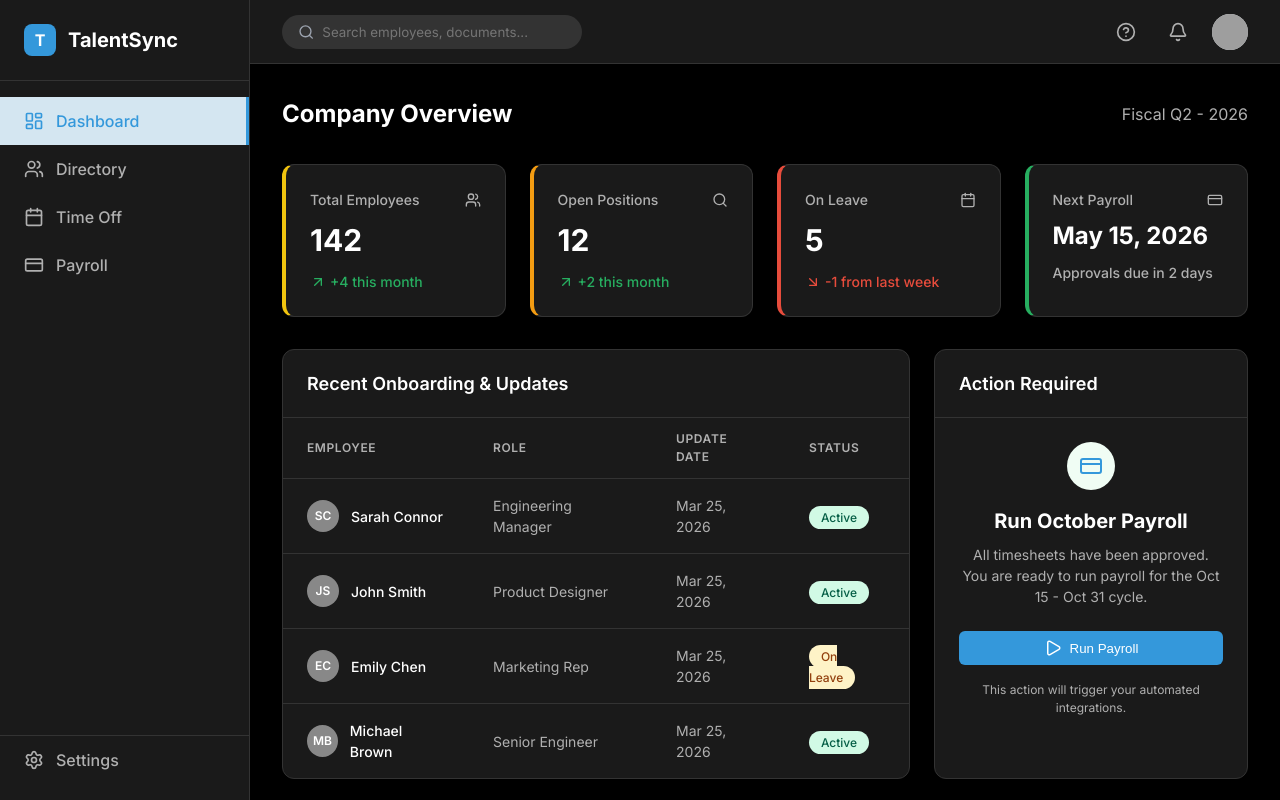
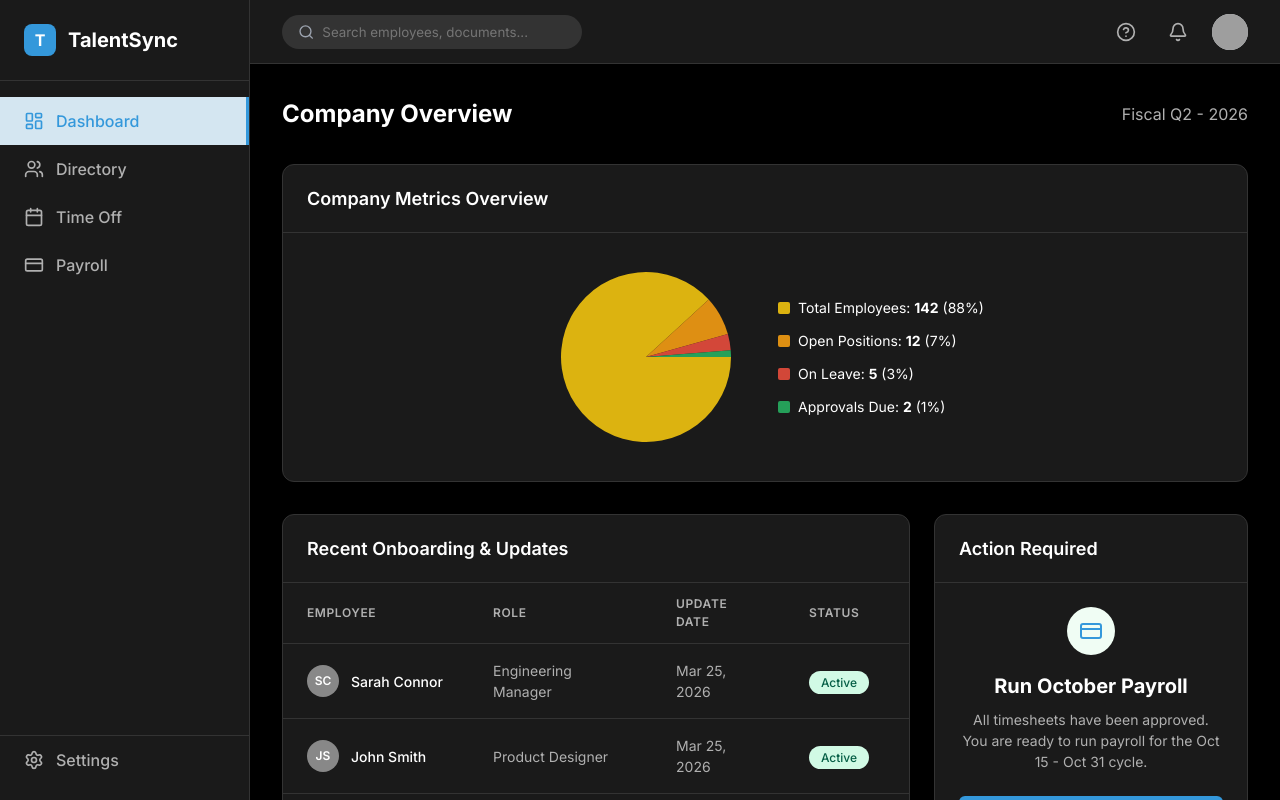
Before and after one commit to yuvalSela/DemoSite, a React app in the folder frontend/: page / in a window 1280 px wide. Built offline with nearby package versions, Linux system fonts and the light colour scheme; grey boxes are pictures that could not be loaded; the HTML template or start-up script is replaced by a standard one.

Commit message:
cli-tool-claude: apply requested changes

```diff
--- a/frontend/src/App.jsx
+++ b/frontend/src/App.jsx
@@ -4,6 +4,69 @@ import {
   Search, Bell, HelpCircle, ArrowUpRight, ArrowDownRight,
   CheckCircle2, Loader2, Play, FileText, Check, X
 } from 'lucide-react';
+
+// Pie Chart Component
+const PieChart = ({ data }) => {
+  let currentAngle = 0;
+  const segments = [];
+  const colors = ['#f1c40f', '#f39c12', '#e74c3c', '#27ae60'];
+  const total = data.reduce((sum, item) => sum + item.value, 0);
+
+  data.forEach((item, index) => {
+    const sliceAngle = (item.value / total) * 360;
+    const startAngle = currentAngle;
+    const endAngle = currentAngle + sliceAngle;
+
+    const startRad = (startAngle * Math.PI) / 180;
+    const endRad = (endAngle * Math.PI) / 180;
+
+    const x1 = 100 + 85 * Math.cos(startRad);
+    const y1 = 100 + 85 * Math.sin(startRad);
+    const x2 = 100 + 85 * Math.cos(endRad);
+    const y2 = 100 + 85 * Math.sin(endRad);
+
+    const largeArc = sliceAngle > 180 ? 1 : 0;
+
+    const pathData = [
+      `M 100 100`,
+      `L ${x1} ${y1}`,
+      `A 85 85 0 ${largeArc} 1 ${x2} ${y2}`,
+      'Z'
+    ].join(' ');
+
+    segments.push(
+      <path key={index} d={pathData} fill={colors[index]} opacity="0.9" stroke="none" />
+    );
+
+    currentAngle = endAngle;
+  });
+
+  return (
+    <div style={{ display: 'flex', alignItems: 'center', gap: '2rem', justifyContent: 'center' }}>
+      <svg width="200" height="200" viewBox="0 0 200 200" style={{ flexShrink: 0 }}>
+        {segments}
+      </svg>
+      <div style={{ display: 'flex', flexDirection: 'column', gap: '0.75rem' }}>
+        {data.map((item, index) => (
+          <div key={index} style={{ display: 'flex', alignItems: 'center', gap: '0.5rem' }}>
+            <div
+              style={{
+                width: '12px',
+                height: '12px',
+                borderRadius: '2px',
+                backgroundColor: colors[index],
+                opacity: '0.9'
+              }}
+            />
+            <span style={{ fontSize: '0.875rem', color: 'var(--text-primary)' }}>
+              {item.label}: <strong>{item.value}</strong> ({Math.round((item.value / total) * 100)}%)
+            </span>
+          </div>
+        ))}
+      </div>
+    </div>
+  );
+};
 
 function App() {
   const [activeTab, setActiveTab] = useState('dashboard');
@@ -79,52 +142,17 @@ function App() {
               <div style={{color: 'var(--text-secondary)'}}>Fiscal Q2 - 2026</div>
             </div>
 
-            <div className="metrics-grid">
-              <div className="metric-card total-employees">
-                <div className="metric-header">
-                  Total Employees
-                  <Users size={16} />
-                </div>
-                <div className="metric-value">142</div>
-                <div className="metric-trend trend-up">
-                  <ArrowUpRight size={16} />
-                  <span>+4 this month</span>
-                </div>
-              </div>
-
-              <div className="metric-card open-positions">
-                <div className="metric-header">
-                  Open Positions
-                  <Search size={16} />
-                </div>
-                <div className="metric-value">12</div>
-                <div className="metric-trend trend-up">
-                  <ArrowUpRight size={16} />
-                  <span>+2 this month</span>
-                </div>
-              </div>
-
-              <div className="metric-card on-leave">
-                <div className="metric-header">
-                  On Leave
-                  <Calendar size={16} />
-                </div>
-                <div className="metric-value">5</div>
-                <div className="metric-trend trend-down">
-                  <ArrowDownRight size={16} />
-                  <span>-1 from last week</span>
-                </div>
-              </div>
-
-              <div className="metric-card next-payroll">
-                <div className="metric-header">
-                  Next Payroll
-                  <CreditCard size={16} />
-                </div>
-                <div className="metric-value" style={{fontSize: '1.5rem', marginTop: '0.25rem'}}>May 15, 2026</div>
-                <div className="metric-trend" style={{color: 'var(--text-secondary)'}}>
-                  <span>Approvals due in 2 days</span>
-                </div>
+            <div className="card" style={{ marginBottom: '2rem' }}>
+              <div className="card-header">Company Metrics Overview</div>
+              <div className="card-body">
+                <PieChart
+                  data={[
+                    { label: 'Total Employees', value: 142 },
+                    { label: 'Open Positions', value: 12 },
+                    { label: 'On Leave', value: 5 },
+                    { label: 'Approvals Due', value: 2 }
+                  ]}
+                />
               </div>
             </div>
 
```
